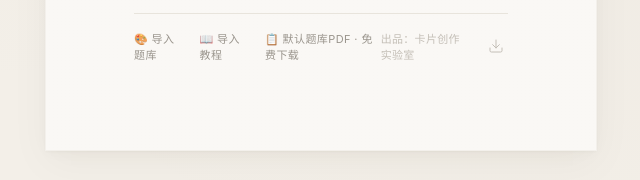
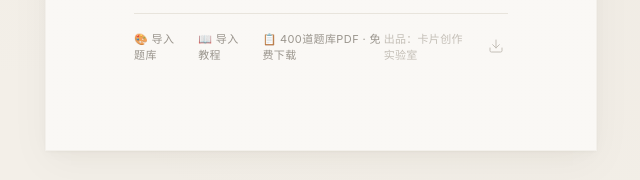
Before and after one commit to cnfeat/DailyQuestion, a browser extension: page index.html in a window 1280 px wide. Shown: the part 617-797 px from the top of the page, 319-959 px from the left. Drawn offline with Linux system fonts and the light colour scheme.

Commit message:
chore: 底部文案「默认题库PDF」→「400道题库PDF」；README 删除打赏相关文字和二维码

```diff
--- a/index.html
+++ b/index.html
@@ -59,7 +59,7 @@
             <div class='footer-left'>
                 <span id='import-footer' class='footer-share-link' title='导入自定义题库'>🎨 导入题库</span>
                 <a href='https://github.com/cnfeat/DailyQuestion#3-%E8%87%AA%E5%AE%9A%E4%B9%89%E9%A2%98%E5%BA%93' target='_blank' class='footer-share-link'>📖 导入教程</a>
-                <a href='https://github.com/cnfeat/DailyQuestion' target='_blank' class='footer-share-link'>📋 默认题库PDF · 免费下载</a>
+                <a href='https://github.com/cnfeat/DailyQuestion' target='_blank' class='footer-share-link'>📋 400道题库PDF · 免费下载</a>
             </div>
 
             <div class='footer-right'>
```
Also changed, not shown: 1 other file.
